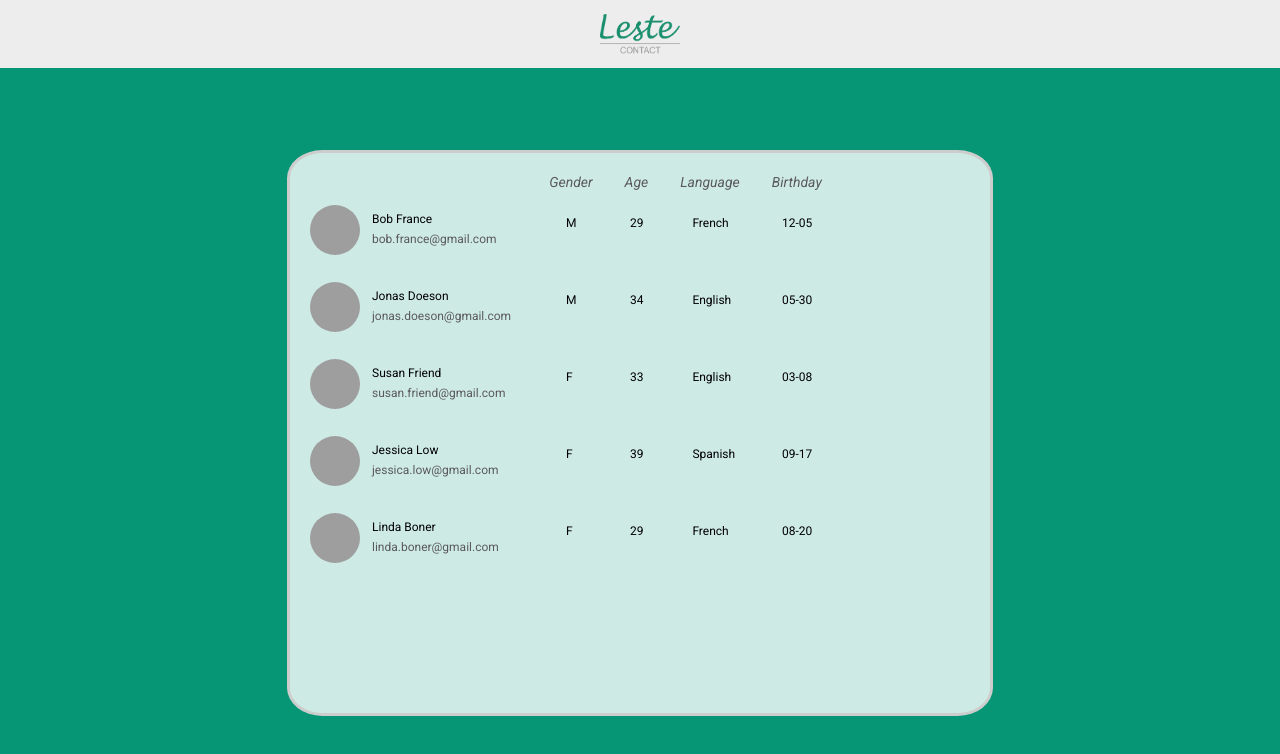
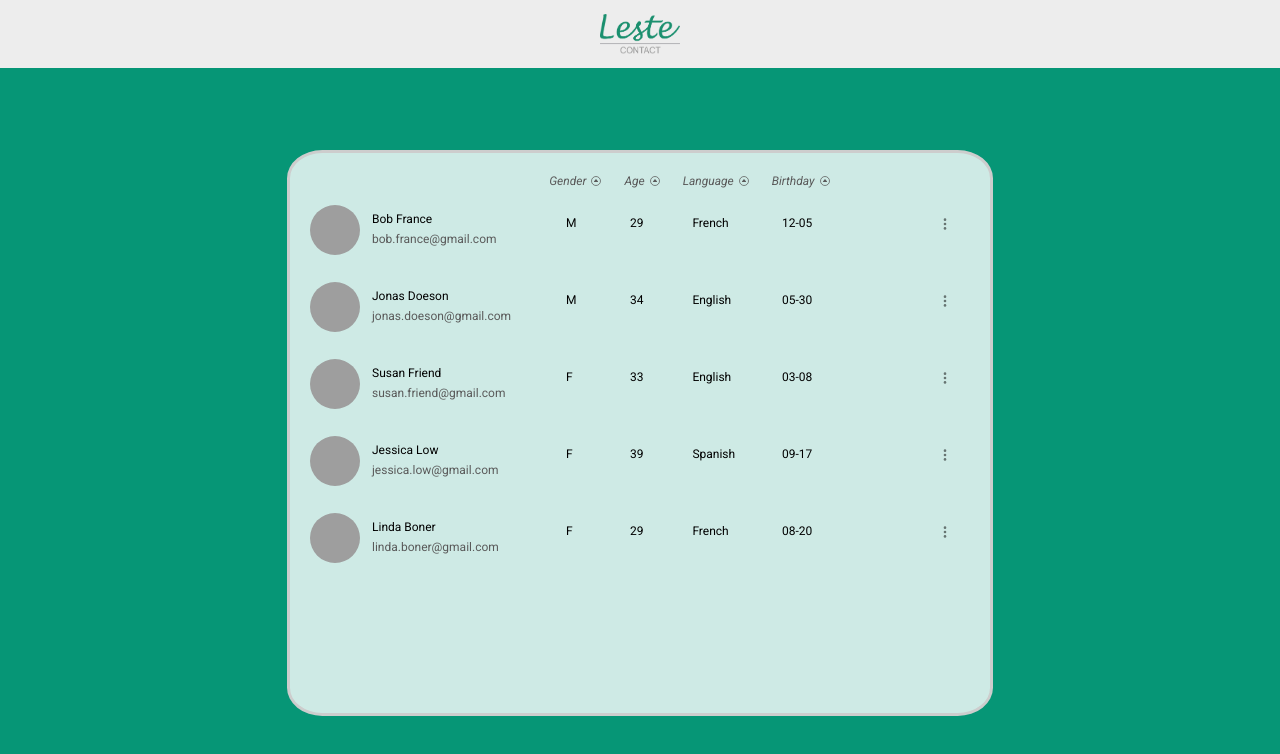
Before and after one commit to devleste/desafio, a React (Create React App) app: page / in a window 1280 px wide. Shown: the top 754 px of the page. Built offline with nearby package versions, Linux system fonts and the light colour scheme; grey boxes are pictures that could not be loaded.

Commit message:
patch: import new icons

```diff
--- a/package.json
+++ b/package.json
@@ -9,6 +9,7 @@
     "axios": "^1.5.1",
     "react": "^18.2.0",
     "react-dom": "^18.2.0",
+    "react-icons": "^4.11.0",
     "react-scripts": "5.0.1",
     "styled-components": "^6.1.0",
     "web-vitals": "^2.1.4"
--- a/public/index.html
+++ b/public/index.html
@@ -27,7 +27,5 @@
       To begin the development, run `npm start` or `yarn start`.
       To create a production bundle, use `npm run build` or `yarn build`.
     -->
-    <script type="module" src="https://unpkg.com/ionicons@7.1.0/dist/ionicons/ionicons.esm.js"></script>
-    <script nomodule src="https://unpkg.com/ionicons@7.1.0/dist/ionicons/ionicons.js"></script>
   </body>
 </html>
--- a/src/components/ContactList.js
+++ b/src/components/ContactList.js
@@ -1,5 +1,10 @@
-import React from "react";
+import React, { useState } from "react";
 import styled from "styled-components";
+import {
+    IoEllipsisVertical,
+    IoCaretUpCircleOutline,
+    IoCaretDownCircleOutline
+} from "react-icons/io5";
 
 const tempArray = [
     {
@@ -60,15 +65,56 @@ const tempArray = [
 ]
 
 export default function ContactList() {
+    const [gender, setGender] = useState(false)
+    const [age, setAge] = useState(false)
+    const [language, setLanguage] = useState(false)
+    const [birthday, setBirthday] = useState(false)
+
+    function handleGender(){
+        setGender(!gender)
+    }
+
+    function handleAge(){
+        setAge(!age)
+    }
+
+    function handleLanguage(){
+        setLanguage(!language)
+    }
+
+    function handleBirthday(){
+        setBirthday(!birthday)
+    }
+
     return (
     <>
         <Container>
             <List>
                 <Rows>
-                    <Gender>Gender</Gender>
-                    <Age>Age</Age>
-                    <Language>Language</Language>
-                    <Birthday>Birthday</Birthday>
+                    <p>Gender</p>
+                    <div
+                        onClick={() => handleGender()}
+                    >
+                        {gender ? <DownArrow/> : <UpArrow/>}
+                    </div>
+                    <p>Age</p>
+                    <div
+                        onClick={() => handleAge()}
+                    >
+                        {age ? <DownArrow/> : <UpArrow/>}
+                    </div>
+                    <p>Language</p>
+                    <div
+                        onClick={() => handleLanguage()}
+                    >
+                        {language ? <DownArrow/> : <UpArrow/>}
+                    </div>
+                    <p>Birthday</p>
+                    <div
+                        onClick={() => handleBirthday()}
+                    >
+                        {birthday ? <DownArrow/> : <UpArrow/>}
+                    </div>
                 </Rows>
                 {tempArray.map(contact => (
                     <Contact>
@@ -82,7 +128,7 @@ export default function ContactList() {
                             <h3>{contact.age}</h3>
                             <h4>{contact.language}</h4>
                             <h5>{contact.birthday.slice(5, 10)}</h5>
-                            <ion-icon name="ellipsis-vertical-outline"></ion-icon>
+                            <Ellipsis/>
                         </span>
                     </Contact>
                 ))}
@@ -103,41 +149,61 @@ const Container = styled.div`
     border-radius: 5%;
 `
 
-const List = styled.div`
+const List = styled.table`
     display: flex;
     flex-direction: column;
     height: 68vh;
     padding: 30px 0 0 10px;
 `
 
-const Rows = styled.div`
+const Rows = styled.tr`
     display: flex;
     margin-top: -8px;
-    font-size: 14px;
+    font-size: 12px;
     color: #5A5A5A;
     font-style: italic;
     position: absolute;
     left: 16.2pc;
+
+    ion-icon {
+        cursor: pointer;
+        margin-left: 2px;
+    }
+
+    p {
+        margin-right: 4px;
+    }
+
+    div {
+        margin-right: 22px;
+    }
 `
 
-const Gender = styled.div`
-    margin-right: 32px;
+const Ellipsis = styled(IoEllipsisVertical)`
+    cursor: pointer;
+    position: absolute;
+    left: 24.5pc;
+    opacity: 50%;
+    width: 14px;
+    height: 14px;
+    margin: 0 4px 0 4px;
 `
 
-const Age = styled.div`
-    margin-right: 32px;
+const UpArrow = styled(IoCaretUpCircleOutline)`
+    cursor: pointer;
+    font-size: 12px;
 `
 
-const Language = styled.div`
-    margin-right: 32px;
+const DownArrow = styled(IoCaretDownCircleOutline)`
+    cursor: pointer;
+    font-size: 12px;
 `
-const Birthday = styled.div``
 
 const Contact = styled.div`
     display: flex;
     margin-top: 10px;
     font-family: "Roboto";
-    font-size: 14px;
+    font-size: 12px;
 
     img {
         border-radius: 100%;
@@ -189,14 +255,4 @@ const Contact = styled.div`
         left: 15pc;
         width: 50px;
     }
-
-    ion-icon {
-        cursor: pointer;
-        position: absolute;
-        left: 24.5pc;
-        opacity: 50%;
-        width: 14px;
-        height: 14px;
-        margin: 0 4px 0 4px;
-    }
 `
```
Also changed, not shown: 1 other file (tests, documents, lock files or other folders).
